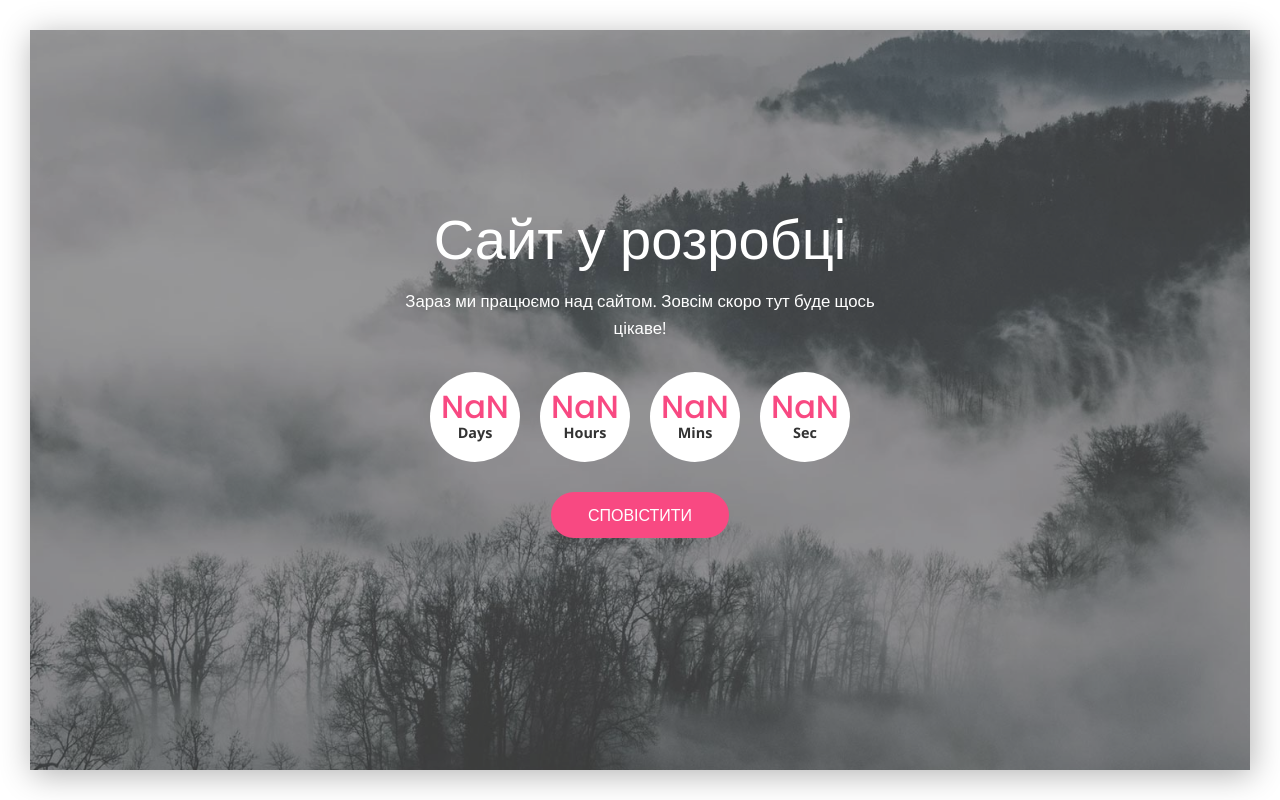
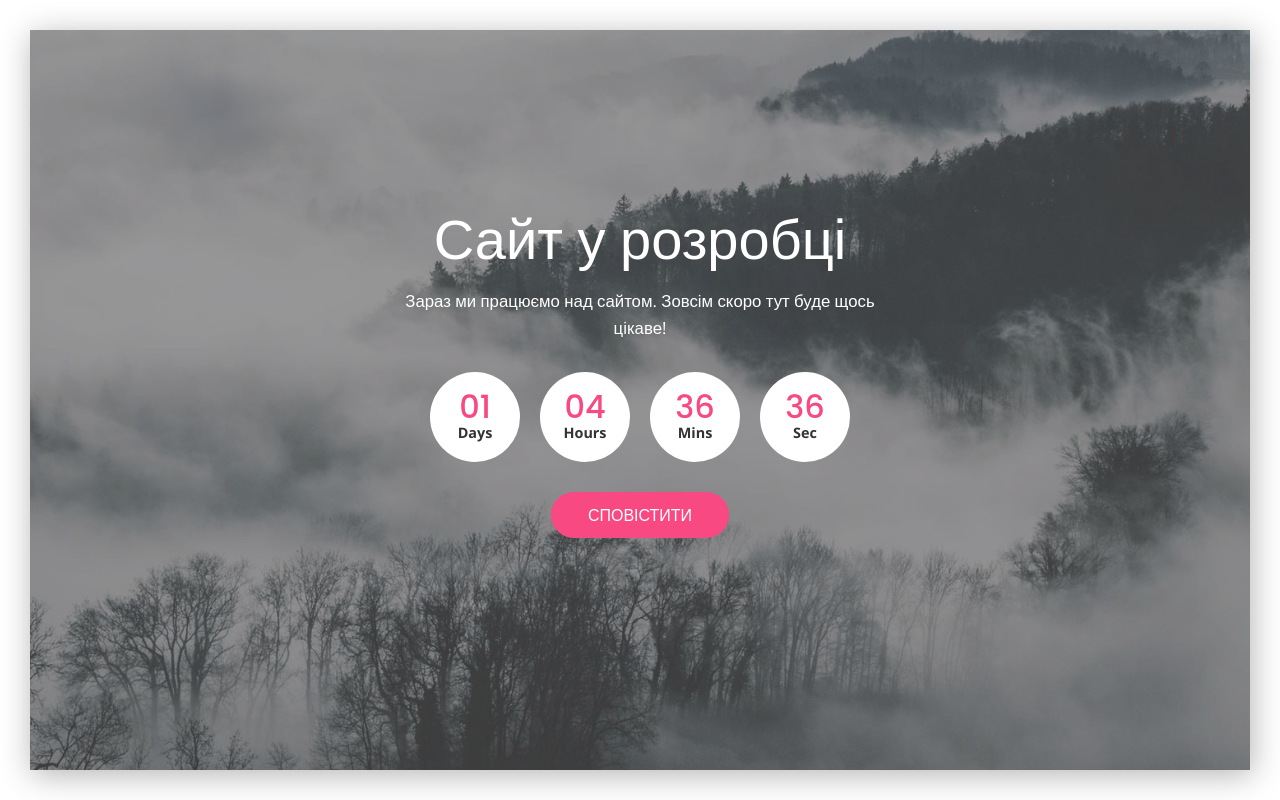
Before and after one commit to Meivemari/Meivemari.github.io, a plain HTML site: page index.html in a window 1280 px wide. Drawn offline with nearby package versions, Linux system fonts and the light colour scheme.

Commit message:
Update index.html

```diff
--- a/index.html
+++ b/index.html
@@ -33,7 +33,7 @@
 					<h1 class="title"><b>Сайт у розробці</b></h1>
 					<p class="desc font-white">Зараз ми працюємо над сайтом. Зовсім скоро тут буде щось цікаве!</p>
 
-					<div id="normal-countdown" data-date="2025/15/03"></div>
+					<div id="normal-countdown" data-date="2025/03/15"></div>
 
 					<a class="notify-btn" href="#"><b>СПОВІСТИТИ</b></a>
 
```
